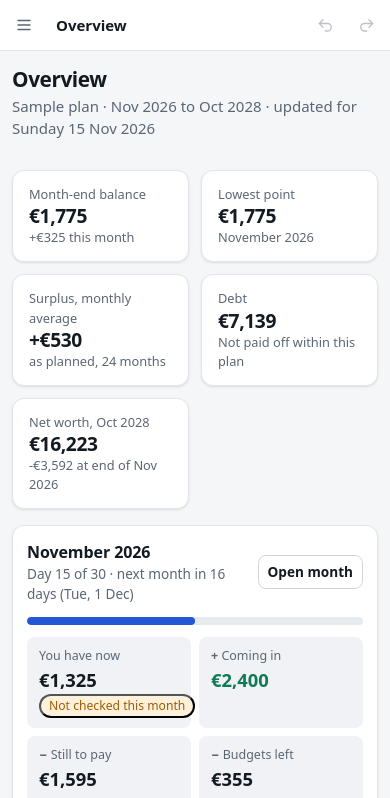
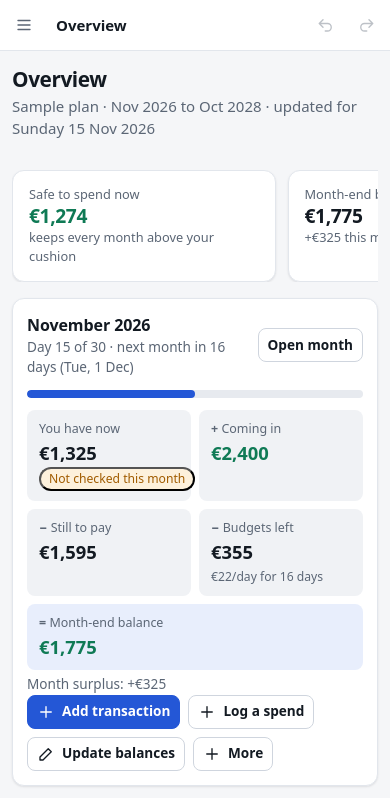
Before and after one commit to randalthor42/finance-planning, a website built with Vite: page index.html in a window 390 px wide. Both pictures are taken after a click on the button "Look around with a sample plan". Shown: the top 798 px of the page. Built offline with nearby package versions, Linux system fonts and the light colour scheme.

Commit message:
audit v0.9 S6: Overview layout
- KPIs cut to 4: Safe to spend now (room above the cushion that no later month goes below), Left by payday,
  Lowest point, Debt (Net worth when there is no debt); "Surplus, monthly average" dropped until B1 is fixed
- .ov-grid: the month sum (span 8) beside the insights (span 4) from 1280 px, chart full width
- remaining cards flow in CSS columns (3 x 340 px), most used first: Next to pay, Budgets, Monthly surplus,
  How the month is going, Can I afford this?, Coming up later, Savings and debt, Where it goes
- phones: KPIs as a swipeable snap row; insight buttons wrap under their sentence in the side column
- "Where it goes" value is one translatable string

```diff
--- a/src/styles/features.css
+++ b/src/styles/features.css
@@ -815,3 +815,54 @@ tr.dim td {
     grid-column: 1 / -1;
   }
 }
+
+/* Overview (v0.9 S6): the month sum beside the insights, the chart across, the rest in flowing columns */
+.ov-grid {
+  display: grid;
+  gap: 16px;
+  grid-template-columns: repeat(12, minmax(0, 1fr));
+  margin-bottom: 16px;
+}
+.ov-grid > div {
+  grid-column: span 12;
+  min-width: 0;
+}
+.ov-grid > div > .card {
+  height: 100%;
+}
+@media (min-width: 1280px) {
+  .ov-grid > .ov-hero {
+    grid-column: span 8;
+  }
+  .ov-grid > .ov-side {
+    grid-column: span 4;
+  }
+}
+.ov-flow {
+  columns: 3 340px;
+  column-gap: 16px;
+}
+.ov-flow > .card {
+  break-inside: avoid;
+  margin-bottom: 16px;
+}
+@media (max-width: 860px) {
+  /* KPIs as one swipeable row instead of 2 + 1 + 1 */
+  .ov-kpis {
+    display: flex;
+    overflow-x: auto;
+    scroll-snap-type: x mandatory;
+    scrollbar-width: none;
+  }
+  .ov-kpis .kpi {
+    flex: 0 0 72%;
+    scroll-snap-align: start;
+  }
+}
+/* in the narrow insights column the button goes under its sentence */
+.ov-side .note {
+  flex-wrap: wrap;
+}
+.ov-side .note > .btn {
+  margin-left: 26px;
+}
--- a/src/ui/views/overview.js
+++ b/src/ui/views/overview.js
@@ -531,6 +531,24 @@ function debtText(debtNow, debtFreeK) {
   }
   return $t('Debt-free in {0}', M.label(debtFreeK));
 }
+/**
+ * "Safe to spend now": the room above the cushion that no month from now on goes below, so spending it today
+ * breaks nothing later (the same rule as "Can I afford this?" and the Wishlist).
+ */
+function safeToSpend(projection, fromK, cushion) {
+  const later = projection.months.filter(month => month.k >= fromK);
+  const lowest = later.reduce((low, month) => (month.close < low.close ? month : low), later[0]);
+  const amount = Math.max(0, Math.floor(lowest.close - cushion));
+  if (amount > 0) {
+    return { amount, text: cushion ? $t('keeps every month above your cushion') : $t('keeps every month above zero') };
+  }
+  return {
+    amount,
+    text: cushion
+      ? $t('{0} already goes under your cushion', M.label(lowest.k, true))
+      : $t('{0} already goes below zero', M.label(lowest.k, true)),
+  };
+}
 V.overview = () => {
   const plan = Store.plan;
   const projection = Store.proj;
@@ -549,19 +567,17 @@ V.overview = () => {
     );
   const debtFreeK = debtFreeFrom(projection, currentMonth);
   const lowCls = summary.min < 0 ? 'bad' : summary.min < plan.settings.cushion ? 'warn' : '';
+  // four numbers, the most useful first: what you can spend safely, where this month ends, the low point, debt
+  const safe = safeToSpend(projection, currentMonth, plan.settings.cushion);
   const kpis = h(
     'div',
-    { class: 'kpis' },
+    { class: 'kpis ov-kpis' },
+    kpi($t('Safe to spend now'), money(safe.amount), safe.text, safe.amount > 0 ? 'good' : 'bad'),
     kpi(monthEndLabel(plan.settings), money(m.close), $t('{0} this month', signed(m.net)), m.close < 0 ? 'bad' : ''),
     kpi($t('Lowest point'), money(summary.min), M.label(summary.minK, true), lowCls),
-    kpi(
-      $t('Surplus, monthly average'),
-      signed(summary.avgNet),
-      $t('as planned, {0}', plural(summary.n, 'month')),
-      summary.avgNet < 0 ? 'bad' : '',
-    ),
-    m.debt > 0 || summary.debtFree !== null ? kpi($t('Debt'), money(m.debt), debtText(m.debt, debtFreeK)) : null,
-    kpi(
+    m.debt > 0 || summary.debtFree !== null
+      ? kpi($t('Debt'), money(m.debt), debtText(m.debt, debtFreeK))
+      : kpi(
           $t('Net worth, {0}', M.label(last.k)),
           money(last.worth),
           $t('{0} at end of {1}', money(m.worth), M.label(currentMonth)),
@@ -679,49 +695,17 @@ V.overview = () => {
     null,
     kpis,
     starter,
-    nowCard(),
-    card($t('Where your money is heading'), null, null, cashChart()),
     h(
       'div',
-      { class: 'cols' },
+      { class: 'ov-grid' },
+      h('div', { class: 'ov-hero' }, nowCard()),
+      h('div', { class: 'ov-side' }, insightsCard()),
+      h('div', { class: 'ov-wide' }, card($t('Where your money is heading'), null, null, cashChart())),
+    ),
+    // the rest flows into as many columns as fit, most used first
     h(
       'div',
-        { class: 'stack' },
-        insightsCard(),
-        card(
-          $t('Monthly surplus'),
-          $t('In minus out.'),
-          null,
-          netBars(),
-          h(
-            'div',
-            { class: 'legend static' },
-            h('span', null, h('i', { style: 'background:var(--s-cash)' }), $t('Surplus')),
-            h('span', null, h('i', { style: 'background:var(--bad)' }), $t('Spent more than came in')),
-          ),
-        ),
-        monthReviewCard(),
-        affordCard(),
-      ),
-      h(
-        'div',
-        { class: 'stack' },
-        budgets.length
-          ? card(
-              $t('Budgets this month'),
-              $t('What you have spent from each budget so far.'),
-              btn($t('Log a spend'), () => logSpend(budgets[0].id, m), 'sm', 'plus'),
-              budgets.map(e =>
-                prow(
-                  e.label,
-                  budgetText(e.budget),
-                  e.budget.planned ? (e.budget.spent / e.budget.planned) * 100 : 100,
-                  e.budget.left < 0 ? 'over' : 'good',
-                  () => logSpend(e.id, m),
-                ),
-              ),
-            )
-          : null,
+      { class: 'ov-flow' },
       card(
         $t('Next to pay'),
         $t('Unpaid costs, soonest first.'),
@@ -750,6 +734,36 @@ V.overview = () => {
             )
           : h('p', { class: 'muted', text: $t('Nothing left to pay right now.') }),
       ),
+      budgets.length
+        ? card(
+            $t('Budgets this month'),
+            $t('What you have spent from each budget so far.'),
+            btn($t('Log a spend'), () => logSpend(budgets[0].id, m), 'sm', 'plus'),
+            budgets.map(e =>
+              prow(
+                e.label,
+                budgetText(e.budget),
+                e.budget.planned ? (e.budget.spent / e.budget.planned) * 100 : 100,
+                e.budget.left < 0 ? 'over' : 'good',
+                () => logSpend(e.id, m),
+              ),
+            ),
+          )
+        : null,
+      card(
+        $t('Monthly surplus'),
+        $t('In minus out.'),
+        null,
+        netBars(),
+        h(
+          'div',
+          { class: 'legend static' },
+          h('span', null, h('i', { style: 'background:var(--s-cash)' }), $t('Surplus')),
+          h('span', null, h('i', { style: 'background:var(--bad)' }), $t('Spent more than came in')),
+        ),
+      ),
+      monthReviewCard(),
+      affordCard(),
       soon.length
         ? card(
             $t('Coming up later'),
@@ -783,12 +797,11 @@ V.overview = () => {
                   { class: 'catrow' },
                   h('span', { text: CAT_NAME[c] || $t('Other') }),
                   h('div', { class: 'bar' }, h('i', { style: `width:${Math.max(2, (v / catMax) * 100)}%` })),
-                    h('span', { class: 'num muted', text: `${money(v)} · ${Math.round((v / catTotal) * 100)}%` }),
+                  h('span', { class: 'num muted', text: $t('{0} · {1}%', money(v), Math.round((v / catTotal) * 100)) }),
                 ),
               ),
           )
         : null,
     ),
-    ),
   );
 };
```
Lines whose indentation alone changed are shown as unchanged.
